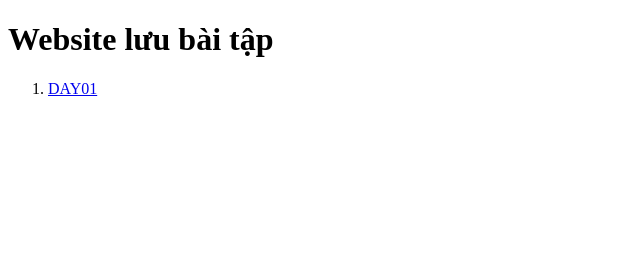
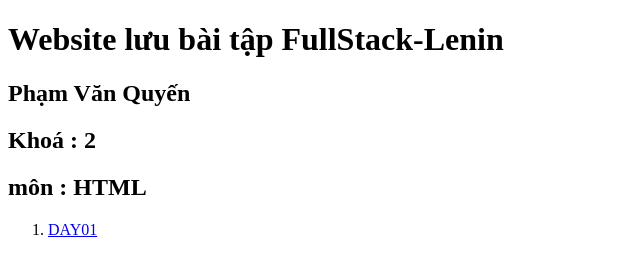
Before and after one commit to Quyenls/f8-fullstack-k2, a plain HTML site: page index.html in a window 1280 px wide. Shown: the whole page, without its empty margins (0-640 px from the left). Drawn offline with Linux system fonts and the light colour scheme.

Commit message:
btvnday01

```diff
--- a/index.html
+++ b/index.html
@@ -6,7 +6,12 @@
     <title>Document</title>
 </head>
 <body>
-    <h1>Website lưu bài tập</h1>
+    <h1>Website lưu bài tập FullStack-Lenin</h1>
+    <div>
+        <h2>Phạm Văn Quyến</h2>
+        <h2>Khoá : 2 </h2>
+        <h2>môn : HTML </h2>
+    </div>
     <ol>
         <li>
             <a title="Bài tập về nhà ngày 1" href="Homework/day01.html" target="_blank">DAY01</a>
```
